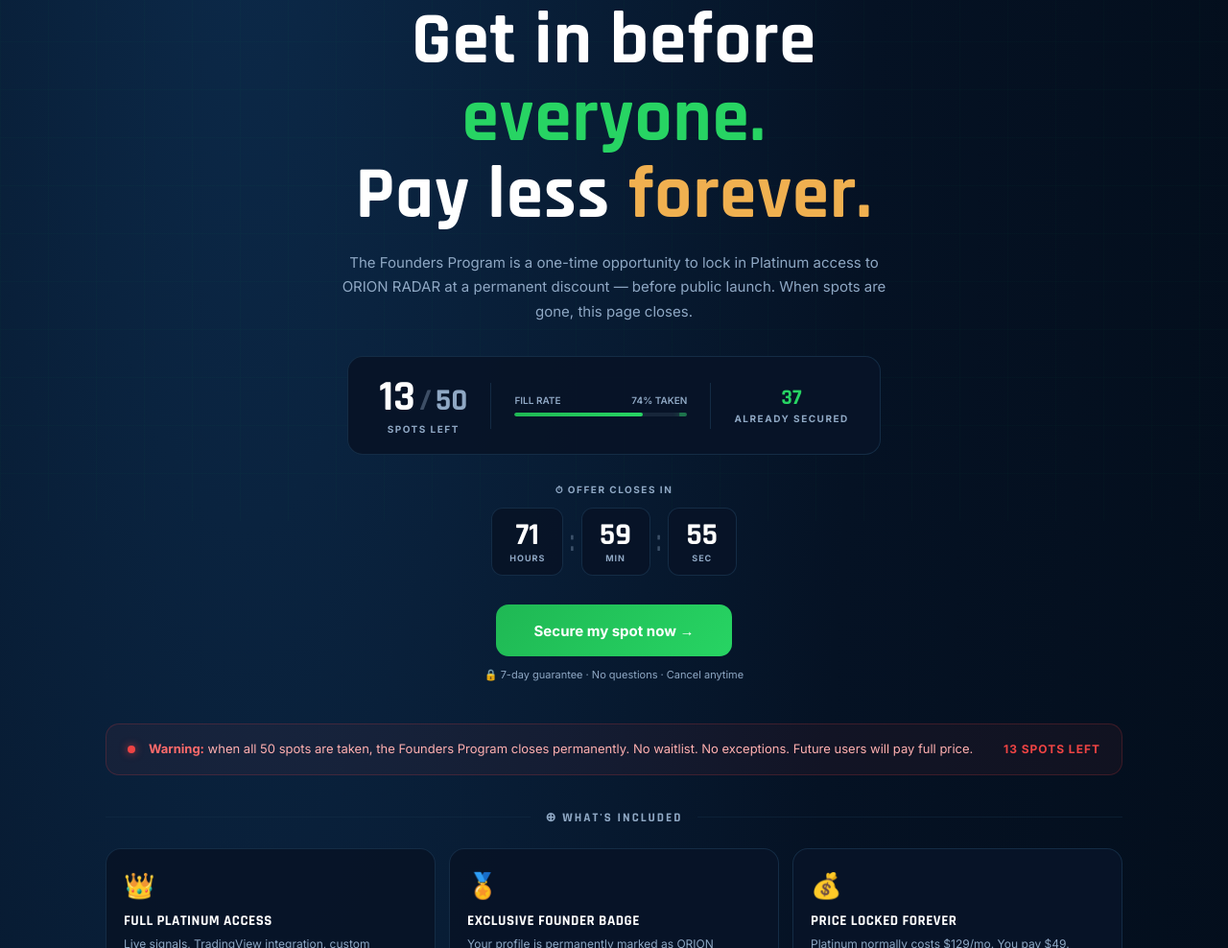
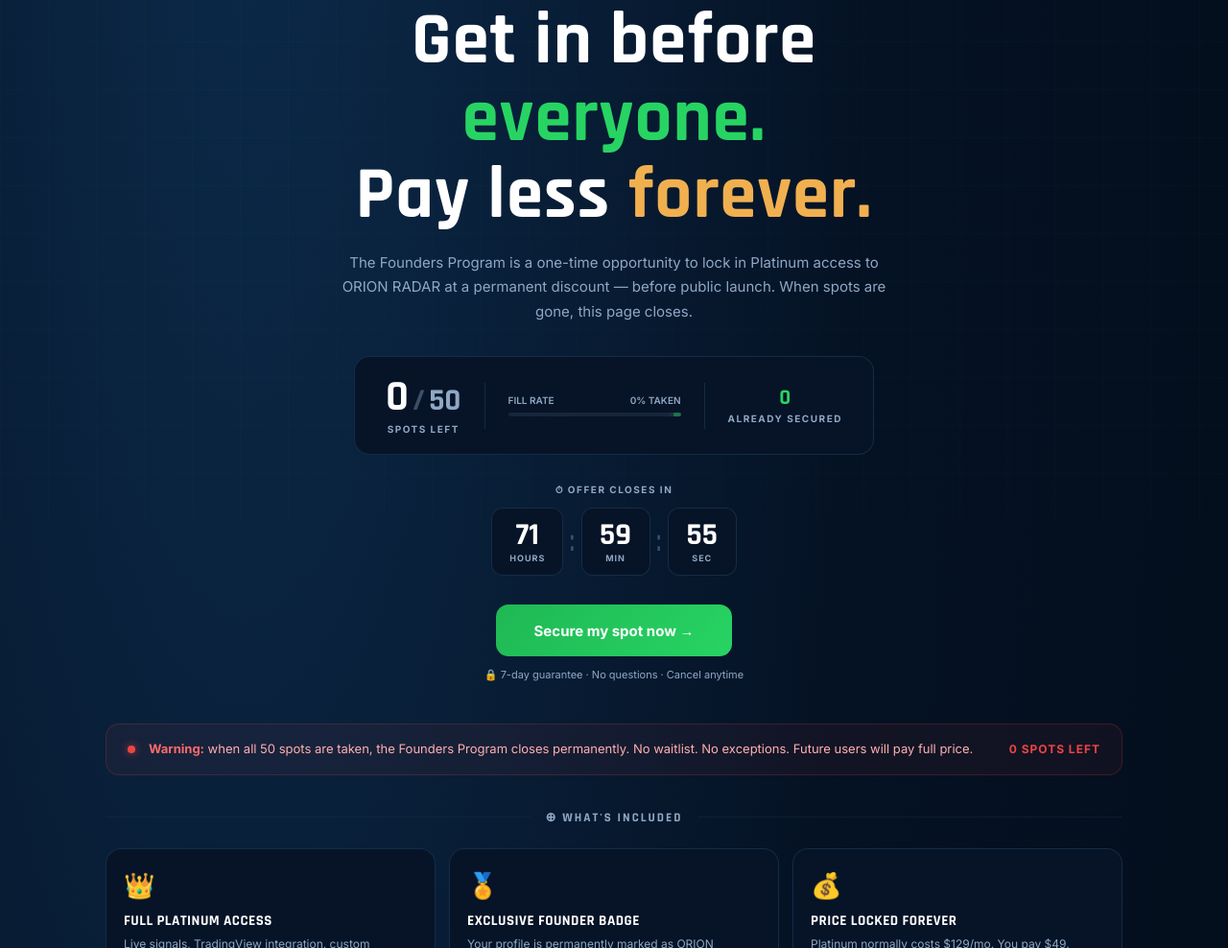
Before and after one commit to orion-sketch/orion-radar-frontend, a plain HTML site: page founders.html in a window 1280 px wide. Shown: the part 257-1245 px from the top of the page at 96% size. Drawn offline with nearby package versions, Linux system fonts and the light colour scheme.

Commit message:
fix: founders reset to zero

```diff
--- a/founders.html
+++ b/founders.html
@@ -70,7 +70,7 @@
   .vagas-bar-wrap{min-width:180px;}
   .vagas-bar-label{display:flex;justify-content:space-between;font-size:10px;color:var(--muted);margin-bottom:7px;font-weight:600;}
   .vagas-bar-track{height:4px;background:rgba(143,168,196,0.12);border-radius:2px;overflow:hidden;position:relative;}
-  .vagas-bar-fill{height:100%;width:74%;background:linear-gradient(90deg,#1fb854,var(--green));border-radius:2px;}
+  .vagas-bar-fill{height:100%;width:0%;background:linear-gradient(90deg,#1fb854,var(--green));border-radius:2px;}
   .vagas-bar-dot{position:absolute;right:0;top:50%;transform:translateY(-50%);width:8px;height:8px;border-radius:50%;background:var(--green);box-shadow:0 0 8px rgba(39,212,99,0.8);animation:pulse 1.5s infinite;}
 
   /* COUNTDOWN */
@@ -253,12 +253,12 @@
 
     <div class="vagas-block">
       <div class="vagas-stat">
-        <div class="vagas-num"><span id="vagasLeft">13</span><span class="slash">/</span><span class="total">50</span></div>
+        <div class="vagas-num"><span id="vagasLeft">0</span><span class="slash">/</span><span class="total">50</span></div>
         <div class="vagas-label" id="t-spots-label">SPOTS LEFT</div>
       </div>
       <div class="vagas-divider"></div>
       <div class="vagas-bar-wrap">
-        <div class="vagas-bar-label"><span id="t-fill">FILL RATE</span><span>74% <span id="t-taken">TAKEN</span></span></div>
+        <div class="vagas-bar-label"><span id="t-fill">FILL RATE</span><span>0% <span id="t-taken">TAKEN</span></span></div>
         <div class="vagas-bar-track">
           <div class="vagas-bar-fill"></div>
           <div class="vagas-bar-dot"></div>
@@ -266,7 +266,7 @@
       </div>
       <div class="vagas-divider"></div>
       <div class="vagas-stat">
-        <div class="vagas-num" style="font-size:1.4rem;color:var(--green);">37</div>
+        <div class="vagas-num" style="font-size:1.4rem;color:var(--green);">0</div>
         <div class="vagas-label" id="t-secured">ALREADY SECURED</div>
       </div>
     </div>
@@ -292,7 +292,7 @@
     <div class="urgency-text" id="t-urgency-text">
       <strong>Warning:</strong> when all 50 spots are taken, the Founders Program closes permanently. No waitlist. No exceptions. Future users will pay full price.
     </div>
-    <div class="urgency-vagas" id="t-urgency-spots">13 SPOTS LEFT</div>
+    <div class="urgency-vagas" id="t-urgency-spots">0 SPOTS LEFT</div>
   </div>
 
   <!-- BENEFITS -->
```
